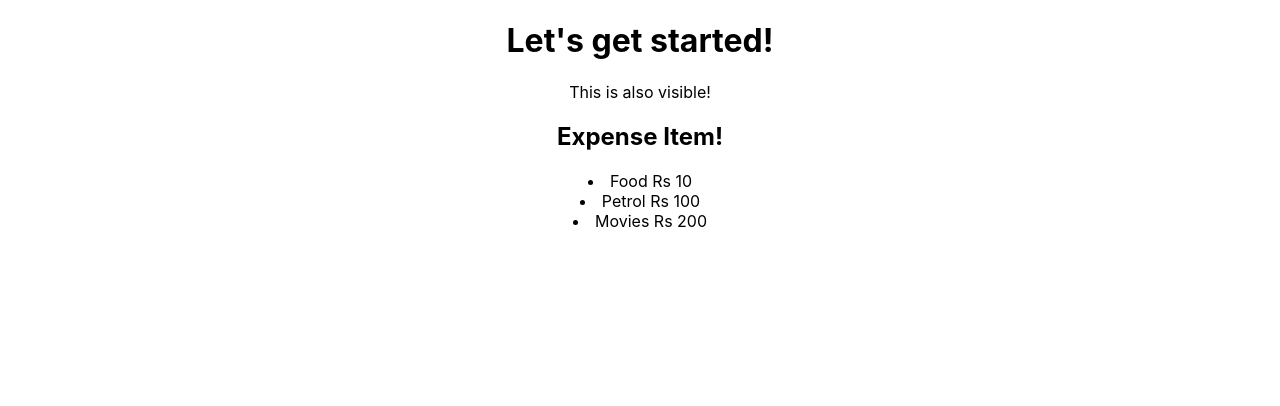
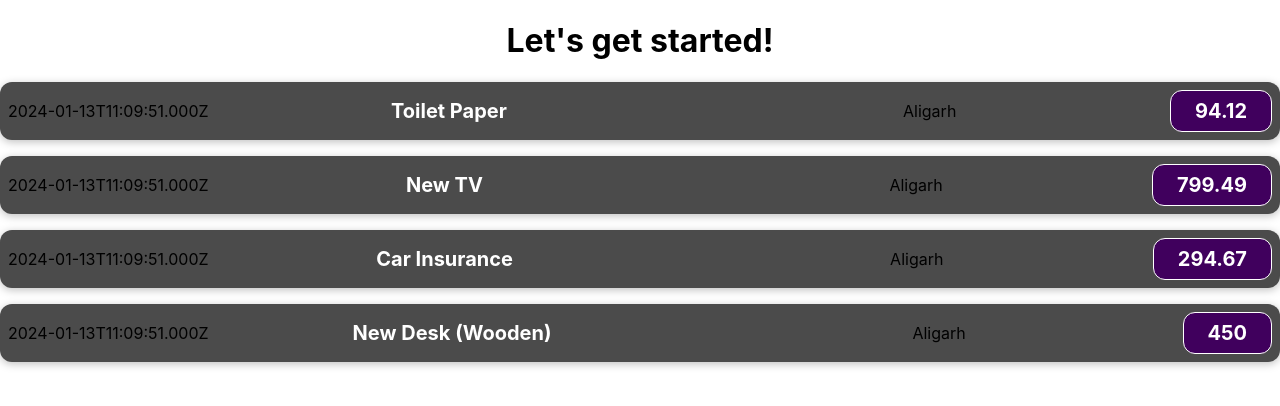
Before and after one commit to Yaambs18/expense-tracker, a React (Create React App) app: page / in a window 1280 px wide. Shown: the top 406 px of the page. Built offline with nearby package versions, Linux system fonts and the light colour scheme.

Commit message:
passing data via props

```diff
--- a/src/App.js
+++ b/src/App.js
@@ -2,11 +2,38 @@
 import './App.css';
 
 function App() {
+  const expenses = [
+    {
+      id: 'e1',
+      title: 'Toilet Paper',
+      amount: 94.12,
+      date: new Date(),
+      locationOfExpense: 'Aligarh',
+    },
+    { id: 'e2', title: 'New TV', amount: 799.49, date: new Date(), locationOfExpense: 'Aligarh', },
+    {
+      id: 'e3',
+      title: 'Car Insurance',
+      amount: 294.67,
+      date: new Date(),
+      locationOfExpense: 'Aligarh',
+    },
+    {
+      id: 'e4',
+      title: 'New Desk (Wooden)',
+      amount: 450,
+      date: new Date(),
+      locationOfExpense: 'Aligarh',
+    },
+  ];
+  const expenseComp = [];
+  for (const expense of expenses) {
+    expenseComp.push(<ExpenseItem expense={expense}></ExpenseItem>);
+  }
   return (
     <div className="App">
       <h1>Let's get started!</h1>
-      <p>This is also visible!</p>
-      <ExpenseItem></ExpenseItem>
+      {expenseComp}
     </div>
   );
 }
--- /dev/null
+++ b/src/components/ExpenseItem.css
@@ -0,0 +1,64 @@
+.expense-item {
+    display: flex;
+    justify-content: space-between;
+    align-items: center;
+    box-shadow: 0 2px 8px rgba(0, 0, 0, 0.25);
+    padding: 0.5rem;
+    margin: 1rem 0;
+    border-radius: 12px;
+    background-color: #4b4b4b;
+  }
+
+  .expense-item__description {
+    display: flex;
+    flex-direction: column;
+    gap: 1rem;
+    align-items: flex-end;
+    flex-flow: column-reverse;
+    justify-content: flex-start;
+    flex: 1;
+  }
+
+  .expense-item h2 {
+    color: #3a3a3a;
+    font-size: 1rem;
+    flex: 1;
+    margin: 0 1rem;
+    color: white;
+  }
+
+  .expense-item__price {
+    font-size: 1rem;
+    font-weight: bold;
+    color: white;
+    background-color: #40005d;
+    border: 1px solid white;
+    padding: 0.5rem;
+    border-radius: 12px;
+  }
+
+  .expense-item__location {
+    font-size: 1rem;
+    display: flex;
+    flex-direction: column;
+    gap: 1rem;
+    flex: 1;
+  }
+
+  @media (min-width: 580px) {
+    .expense-item__description {
+      flex-direction: row;
+      align-items: center;
+      justify-content: flex-start;
+      flex: 1;
+    }
+
+    .expense-item__description h2 {
+      font-size: 1.25rem;
+    }
+
+    .expense-item__price {
+      font-size: 1.25rem;
+      padding: 0.5rem 1.5rem;
+    }
+  }
--- a/src/components/ExpenseItem.js
+++ b/src/components/ExpenseItem.js
@@ -1,10 +1,19 @@
-function ExpenseItem() {
+import './ExpenseItem.css';
+
+function ExpenseItem(props) {
+    const expenseDate = new Date();
+    const expenseTitle = "Bike Fuel";
+    const expenseAmount = 500;
+    const locationOfExpense = "Aligarh";
+
     return (
-        <div>
-            <h2>Expense Item!</h2>
-            <li>Food Rs 10</li>
-            <li>Petrol Rs 100</li>
-            <li>Movies Rs 200</li>
+        <div className='expense-item'>
+            <div>{props.expense.date.toISOString()}</div>
+            <div className='expense-item__description'>
+                <h2>{props.expense.title}</h2>
+            </div>
+            <div className='expense-item__location'>{props.expense.locationOfExpense}</div>
+            <div className='expense-item__price'>{props.expense.amount}</div>
         </div>
     )
 }
```
